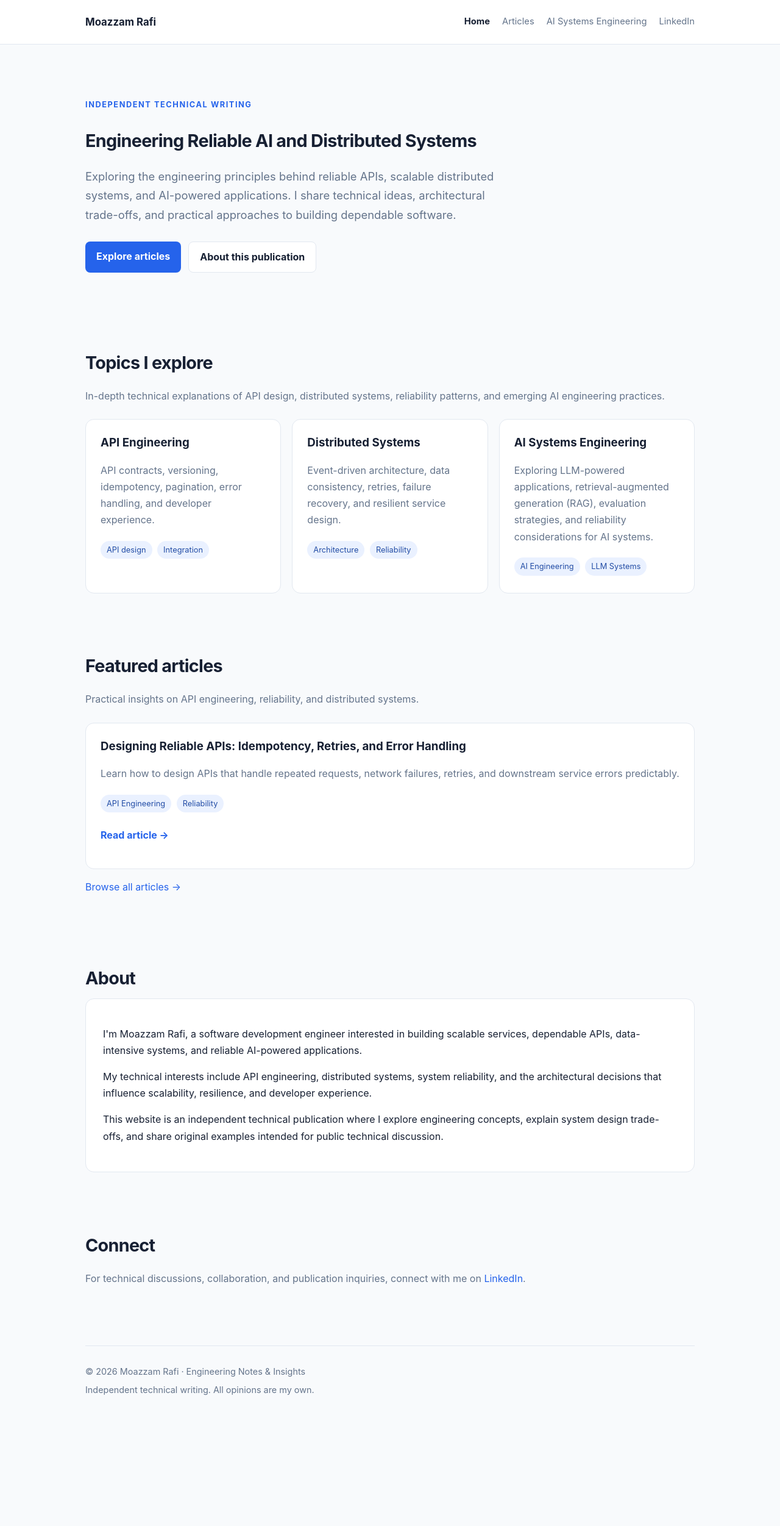
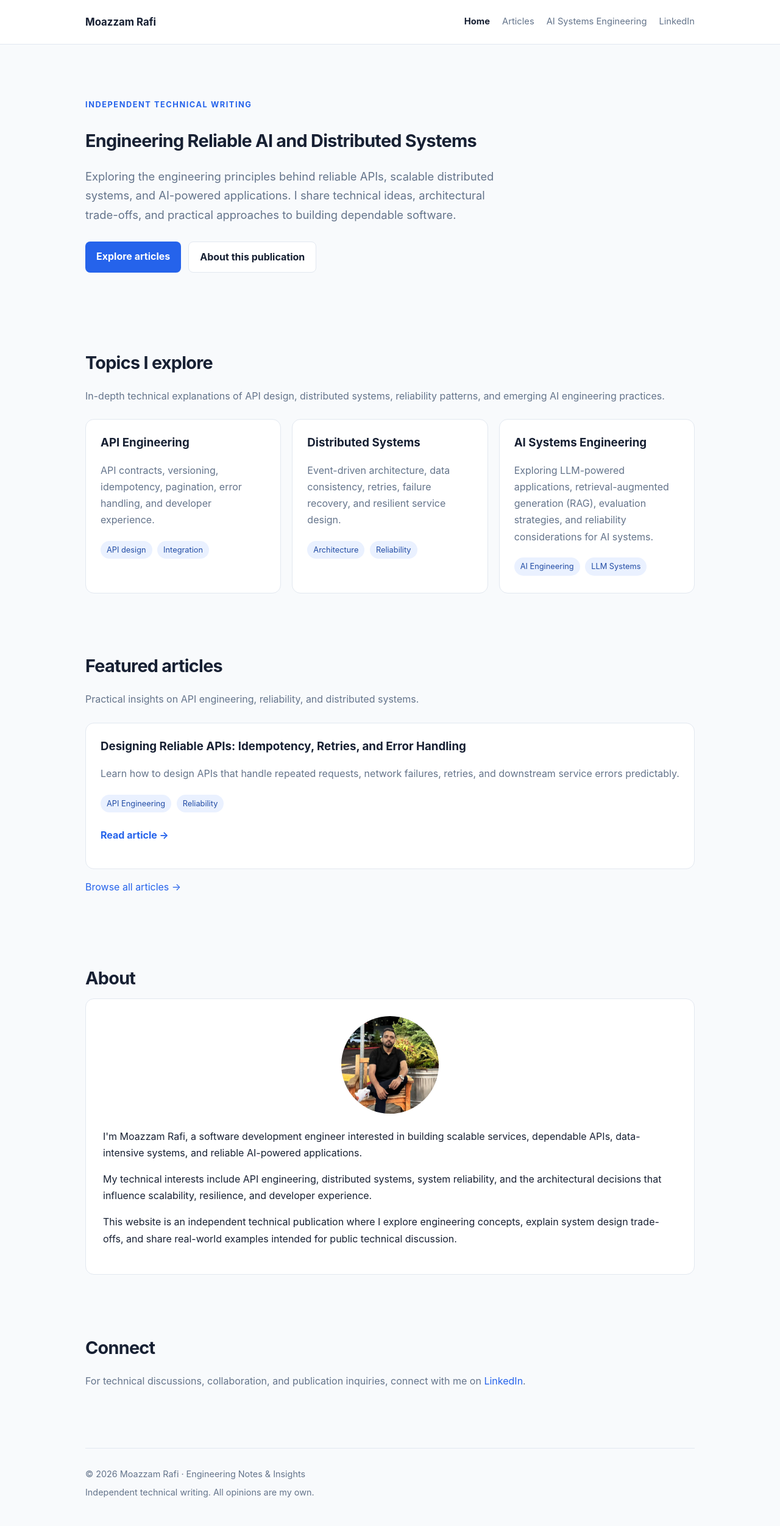
Before and after one commit to moazzamrafi15/moazzamrafi15.github.io, a Jekyll site: the page built from index.html, in a window 1280 px wide. Shown: the whole page at 61% size. Built offline with Jekyll 4.4.1, drawn with Linux system fonts in a browser that asks for light colours; before the commit the page ends 2334 px from its top, so only the background shows below that.

Commit message:
Added image for about section

```diff
--- a/assets/css/home.css
+++ b/assets/css/home.css
@@ -222,3 +222,11 @@
         padding: 20px;
       }
     }
+    .about-photo {
+      width: 160px;
+      height: 160px;
+      object-fit: cover;
+      border-radius: 50%;
+      display: block;
+      margin: 0 auto 1.5rem;
+    }
--- a/index.html
+++ b/index.html
@@ -95,6 +95,11 @@ page_css: /assets/css/home.css
 <section id="about">
 <h2>About</h2>
 <div class="about">
+  <img
+  src="{{ '/assets/images/moazzam-rafi.jpg' | relative_url }}"
+  alt="Portrait of Moazzam Rafi"
+  class="about-photo"
+>
 <p>
           I'm Moazzam Rafi, a software development engineer interested in building
           scalable services, dependable APIs, data-intensive systems,
@@ -108,7 +113,7 @@ page_css: /assets/css/home.css
 <p>
           This website is an independent technical publication where I
           explore engineering concepts, explain system design trade-offs,
-          and share original examples intended for public technical discussion.
+          and share real-world examples intended for public technical discussion.
         </p>
 </div>
 </section>
```
Also changed, not shown: assets/images/moazzam-rafi.jpg (added).
